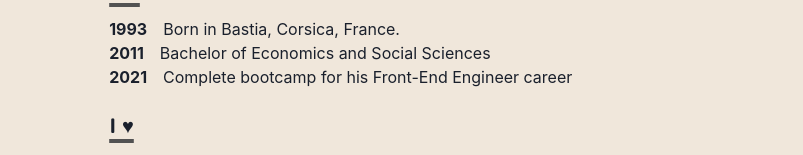
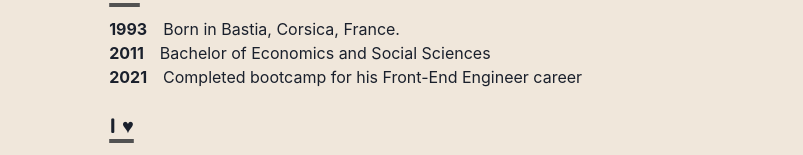
Before and after one commit to MaximeKirch/portfolio-next, a Next.js app: page / in a window 1280 px wide. Shown: the part 596-751 px from the top of the page, without its empty margins (244-1047 px from the left). Built offline with nearby package versions, Linux system fonts and the light colour scheme.

Commit message:
Text modification

```diff
--- a/pages/index.js
+++ b/pages/index.js
@@ -79,7 +79,7 @@ const Page = () => {
                 </BioSection>
                 <BioSection>
                     <BioYear> 2021</BioYear>
-                    Complete bootcamp for his Front-End Engineer career
+                    Completed bootcamp for his Front-End Engineer career
                 </BioSection>
             <BioSection>
 
```
